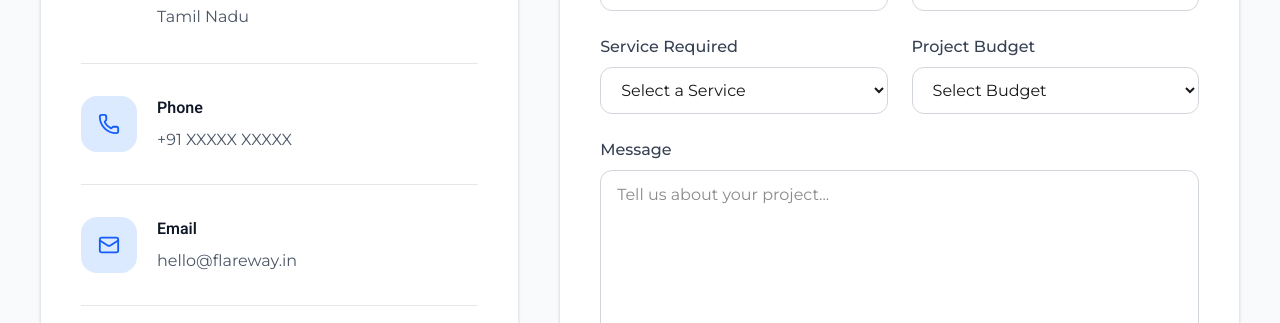
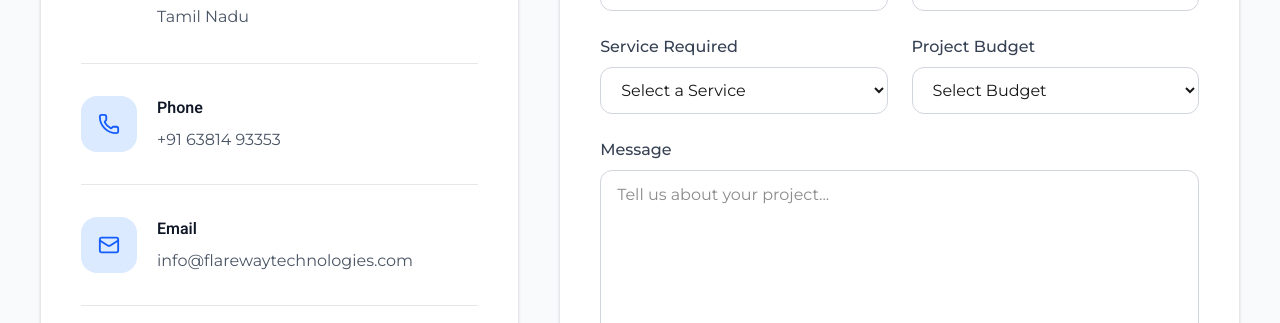
Before and after one commit to VishramR/Flareway, a Next.js app: page /contact in a window 1280 px wide. Shown: the part 1920-2243 px from the top of the page. Built offline with nearby package versions, Linux system fonts and the light colour scheme.

Commit message:
google tags implemented

```diff
--- a/package.json
+++ b/package.json
@@ -10,6 +10,7 @@
   },
   "dependencies": {
     "@hookform/resolvers": "^5.4.0",
+    "@next/third-parties": "^16.2.12",
     "framer-motion": "^12.42.2",
     "lucide-react": "^1.25.0",
     "next": "16.2.10",
--- a/src/app/layout.tsx
+++ b/src/app/layout.tsx
@@ -4,6 +4,7 @@ import "./globals.css";
 import Footer from "@/components/layout/Footer";
 import Navbar from "@/components/layout/Navbar";
 import { Toaster } from "sonner";
+import { GoogleTagManager, GoogleAnalytics } from "@next/third-parties/google";
 
 export const montserrat = Montserrat({
   subsets: ["latin"],
@@ -22,6 +23,9 @@ export const metadata: Metadata = {
   },
   description:
     "Flareway is a Web Development and Digital Marketing agency helping businesses grow online with modern websites, SEO, and digital solutions.",
+  verification: {
+    google: "Z1_R87Z9YtGaAYuiiEZ-5E7l-9OtyqidJuH-dy_C5hM",
+  },
 };
 
 export default function RootLayout({
@@ -37,6 +41,10 @@ export default function RootLayout({
         <Toaster position="top-right" richColors closeButton />
         <Footer />
       </body>
+      {/* Google Tag Manager (GTM-KP5THJW4) */}
+      <GoogleTagManager gtmId="GTM-KP5THJW4" />
+      {/* Google Analytics 4 (G-KV3R9526BF) */}
+      <GoogleAnalytics gaId="G-KV3R9526BF" />
     </html>
   );
 }
--- a/src/components/contact/ContactSection.tsx
+++ b/src/components/contact/ContactSection.tsx
@@ -94,7 +94,7 @@ export default function ContactSection() {
                   <div>
                     <h3 className="font-semibold text-gray-900">Phone</h3>
 
-                    <p className="mt-2 text-gray-600">+91 XXXXX XXXXX</p>
+                    <p className="mt-2 text-gray-600">+91 63814 93353</p>
                   </div>
                 </div>
 
@@ -108,7 +108,9 @@ export default function ContactSection() {
                   <div>
                     <h3 className="font-semibold text-gray-900">Email</h3>
 
-                    <p className="mt-2 text-gray-600">hello@flareway.in</p>
+                    <p className="mt-2 text-gray-600">
+                      info@flarewaytechnologies.com
+                    </p>
                   </div>
                 </div>
 
```
Also changed, not shown: 1 other file (tests, documents, lock files or other folders).
